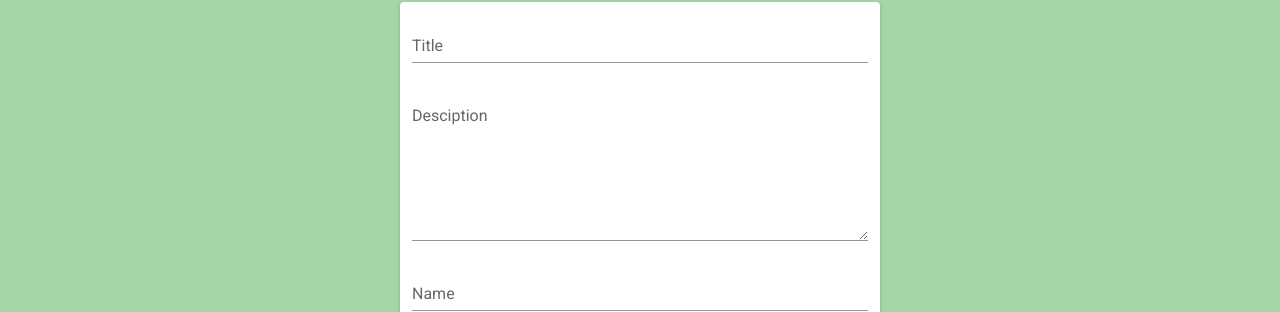
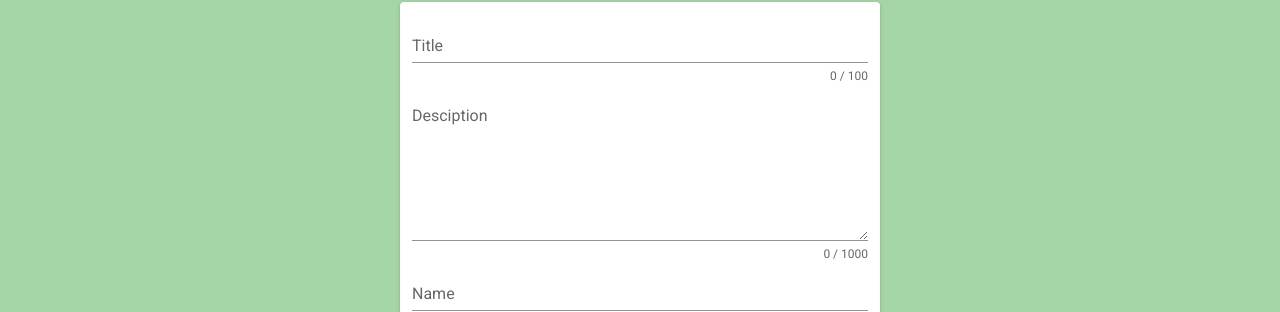
Before and after one commit to umedevkonferens/umedev, a Vue app: page /cfp in a window 1280 px wide. Shown: the part 256-568 px from the top of the page. Built offline with nearby package versions, Linux system fonts and the light colour scheme; what vuefire would draw is missing.

Commit message:
Add counters to fields

```diff
--- a/src/components/CfpForm.vue
+++ b/src/components/CfpForm.vue
@@ -4,8 +4,8 @@
       <v-row align="center">
         <v-col>
           <v-form ref="form" v-model="valid" lazy-validation>
-            <v-text-field v-model="proposal.title" :rules="titleRules" label="Title" required></v-text-field>
-            <v-textarea v-model="proposal.description" :rules="descriptionRules" label="Desciption" required></v-textarea>
+            <v-text-field v-model="proposal.title" :counter="100" :rules="titleRules" label="Title" required></v-text-field>
+            <v-textarea v-model="proposal.description" :counter="1000" :rules="descriptionRules" label="Desciption" required></v-textarea>
             <v-text-field v-model="proposal.name" :counter="30" :rules="nameRules" label="Name" required></v-text-field>
             <v-text-field v-model="proposal.email" :rules="emailRules" label="E-mail" required></v-text-field>
             <v-btn :disabled="!valid" color="success" class="mr-4" @click="submit">Submit</v-btn>
```
